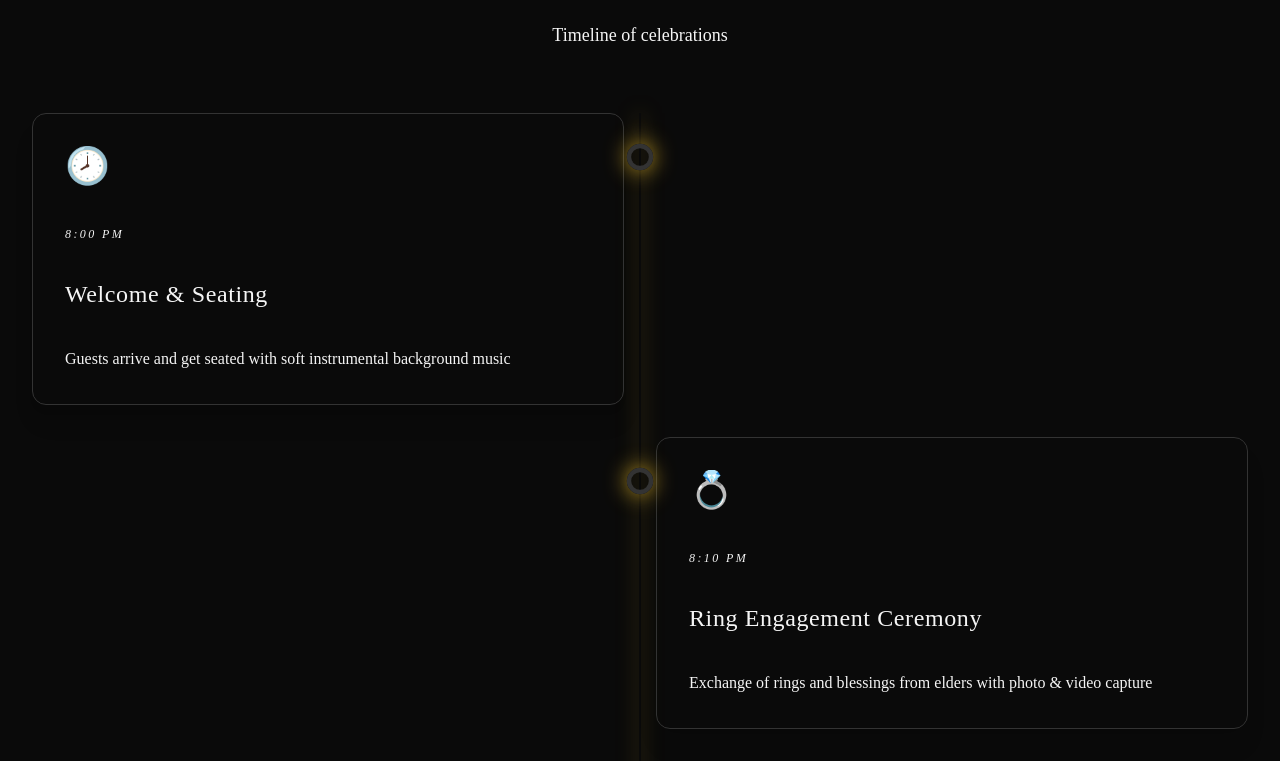
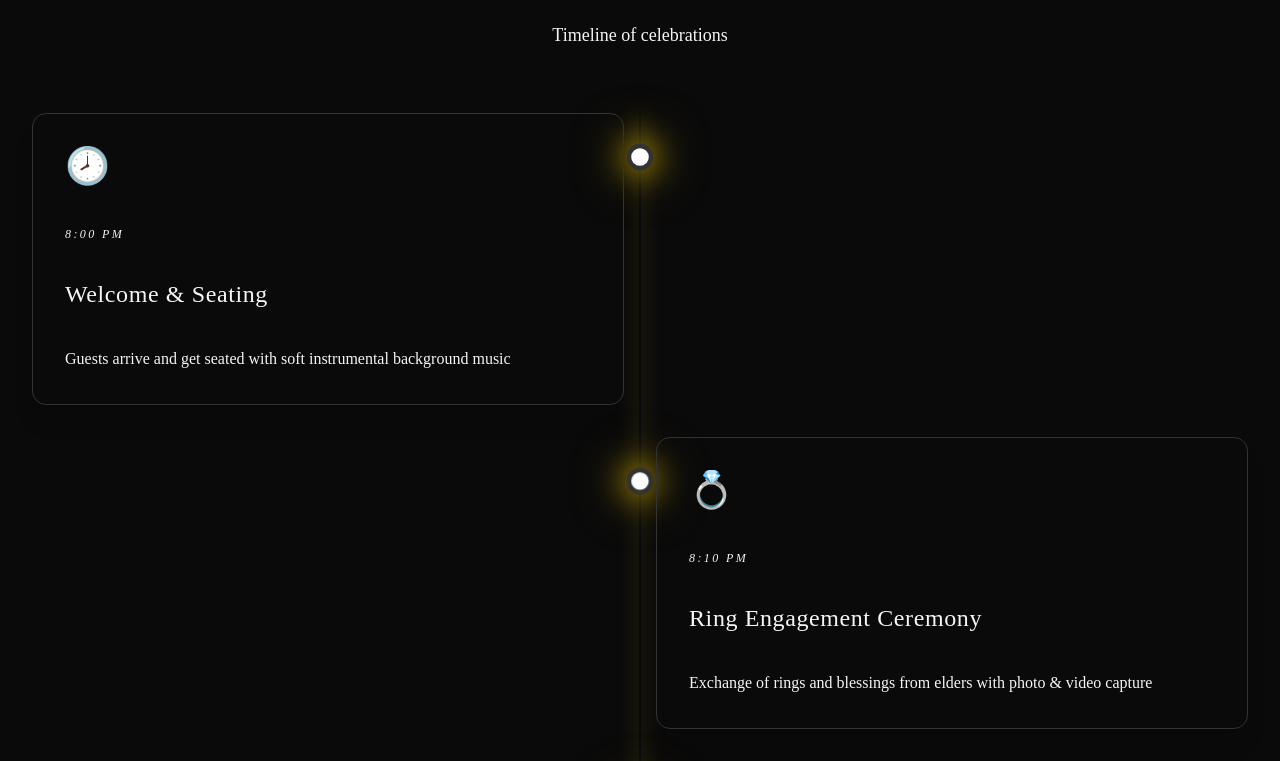
Before and after one commit to Soujash-123/wedding-invite, a Next.js app: page / in a window 1280 px wide. Shown: the part 2379-3140 px from the top of the page. Built offline with nearby package versions, Linux system fonts and the light colour scheme; a web font is replaced by a local one.

Commit message:
Update itinerary.tsx

```diff
--- a/components/itinerary.tsx
+++ b/components/itinerary.tsx
@@ -103,7 +103,7 @@ export default function Itinerary() {
                       <div
                         className={`w-6 h-6 rounded-full border-4 transition-all duration-700 ${
                           isVisible
-                            ? "bg-wedding-gold border-wedding-gold shadow-[0_0_20px_rgba(244,196,48,0.8)] scale-110"
+                            ? "bg-white border-wedding-gold shadow-[0_0_30px_rgba(255,215,0,1),0_0_50px_rgba(244,196,48,0.6)] scale-110"
                             : "bg-wedding-gray border-wedding-gold/20 scale-75"
                         }`}
                       >
@@ -113,7 +113,7 @@ export default function Itinerary() {
                       </div>
                     </div>
 
-                    <div className="md:w-1/2">
+                    <div className="md:w-1/2 relative z-20">
                       <Card className={`bg-wedding-gray border-wedding-gold/40 p-8 transition-all duration-700 shadow-xl ${
                         isVisible ? "border-wedding-gold/70 shadow-wedding-gold/20" : ""
                       }`}>
```
